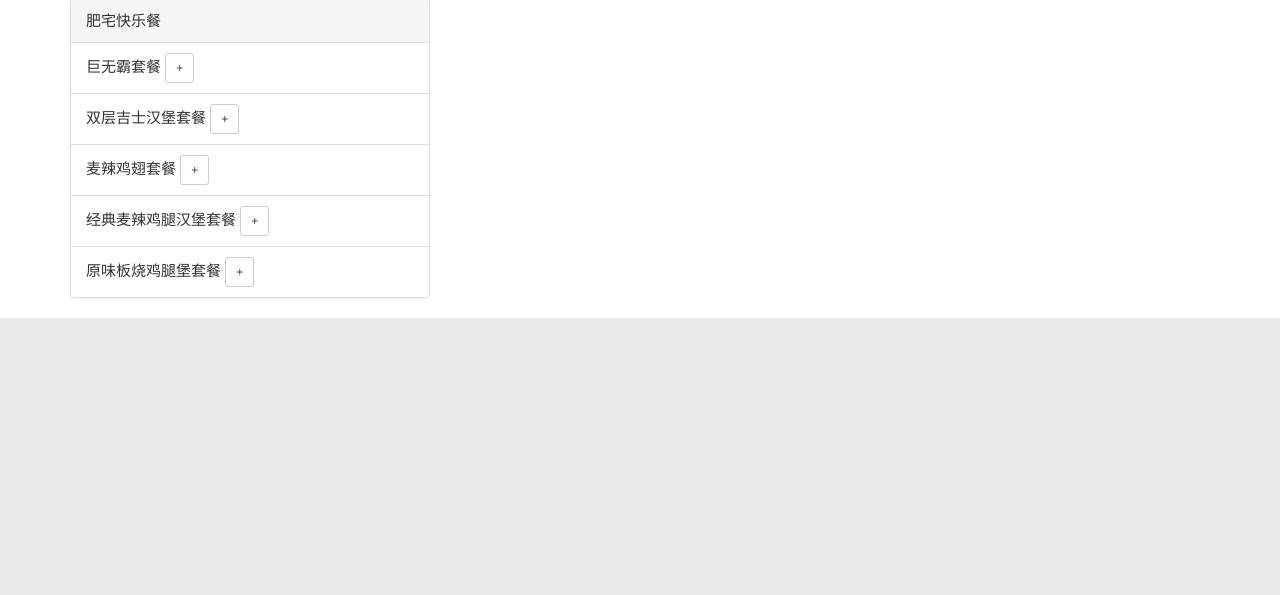
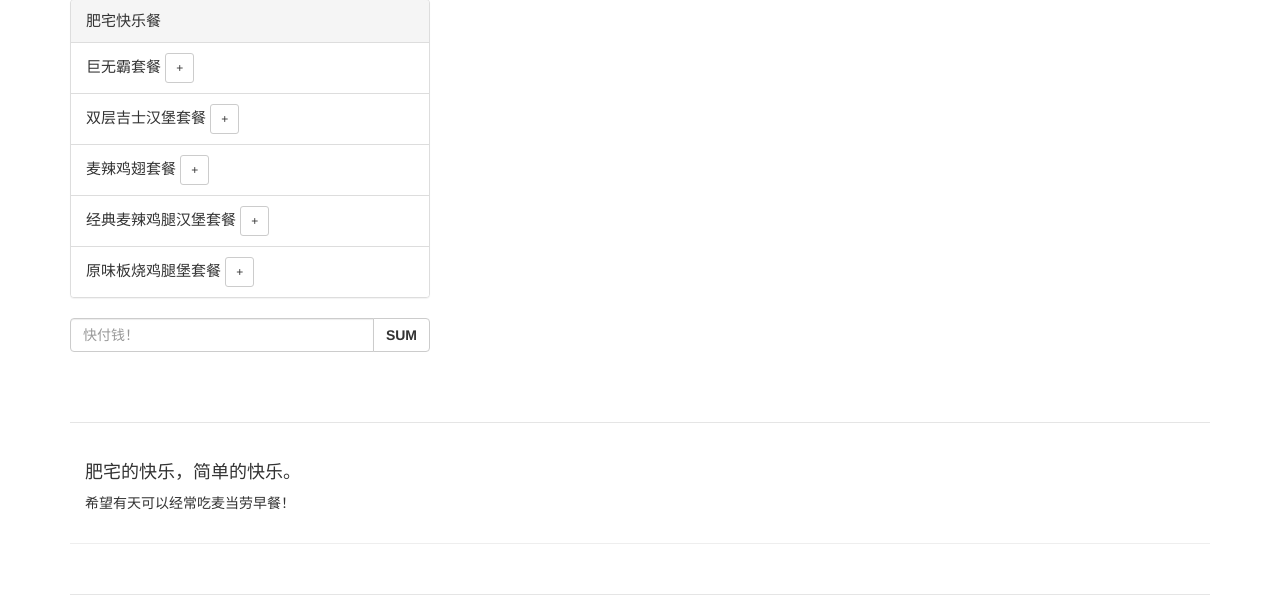
Before and after one commit to cs-cena/Model, a Flask app: template restaurant/app/templates/menu.html in a window 1280 px wide. Shown: the part 621-1216 px from the top of the page. Before the commit the page ends 939 px from the top, so only its background shows below. Run offline with Flask 2, Linux system fonts and the light colour scheme; the template is opened without the code that fills it, so the values that code supplies are empty.

Commit message:
updata add footer&button

```diff
--- a/restaurant/app/static/scripts/main.js
+++ b/restaurant/app/static/scripts/main.js
@@ -0,0 +1,9 @@
+const btns = document.querySelectorAll('#meal')
+
+let times = 1
+for (let i = 0; i < btns.length; i++) {
+	btns[i].onclick  = function(e) {
+		e.target.textContent = times
+		times++
+	}
+}
--- a/restaurant/app/static/styles/style.css
+++ b/restaurant/app/static/styles/style.css
@@ -5,3 +5,17 @@
 .panel li, .panel-heading {
 	font-size: 15px;
 }
+
+.footer {
+    padding: 30px 0;
+    margin-top: 70px;
+    border-top: 1px solid #e5e5e5;
+    border-bottom: 1px solid #e5e5e5;
+}
+
+hr {
+    margin-top: 20px;
+    margin-bottom: 20px;
+    border: 0;
+    border-top: 1px solid #eee;
+}
--- a/restaurant/app/templates/menu.html
+++ b/restaurant/app/templates/menu.html
@@ -81,26 +81,46 @@
             <!-- List group -->
             <ul class="list-group">
               <li class="list-group-item">巨无霸套餐
-                <button class="btn btn-default btn-sm" type="submit">+</button>
+                <button class="btn btn-default btn-sm" id="meal" type="submit">+</button>
               </li>
               <li class="list-group-item">双层吉士汉堡套餐
-                <button class="btn btn-default btn-sm" type="submit">+</button>
+                <button class="btn btn-default btn-sm" id="meal" type="submit">+</button>
               </li>
               <li class="list-group-item">麦辣鸡翅套餐
-                <button class="btn btn-default btn-sm" type="submit">+</button>
+                <button class="btn btn-default btn-sm" id="meal" type="submit">+</button>
               </li>
               <li class="list-group-item">经典麦辣鸡腿汉堡套餐
-                <button class="btn btn-default btn-sm" type="submit">+</button>
+                <button class="btn btn-default btn-sm" id="meal" type="submit">+</button>
               </li>
               <li class="list-group-item">原味板烧鸡腿堡套餐
-                <button class="btn btn-default btn-sm" type="submit">+</button>
+                <button class="btn btn-default btn-sm" id="meal" type="submit">+</button>
               </li>
             </ul>
+        </div>
+
+        <div class="input-group">
+          <input type="text" class="form-control" placeholder="快付钱！" aria-describedby="basic-addon2">
+          <span class="input-group-btn">
+            <button class="btn btn-default" type="submit"><strong>SUM</strong></button>
+          </span>
         </div>
       </div>
     </div>
 
+    <footer class="footer">
+      <div class="container">
+        <div class="row">
+          <div class="col-md-6">
+            <h4>肥宅的快乐，简单的快乐。</h4>
+            <p>希望有天可以经常吃麦当劳早餐！</p>
+          </div>
+        </div>
+      </div>
+      <hr>
+    </footer>
+
     <script src="https://cdn.jsdelivr.net/npm/jquery@1.12.4/dist/jquery.min.js"></script>
     <script src="https://cdn.jsdelivr.net/npm/bootstrap@3.3.7/dist/js/bootstrap.min.js"></script>
+    <script src="../static/scripts/main.js"></script>
   </body>
 </html>
```
Also changed, not shown: sql-practice/sql-youdao.sql (+57 -0 lines), restaurant/app/static/images/shit.ico (added).
